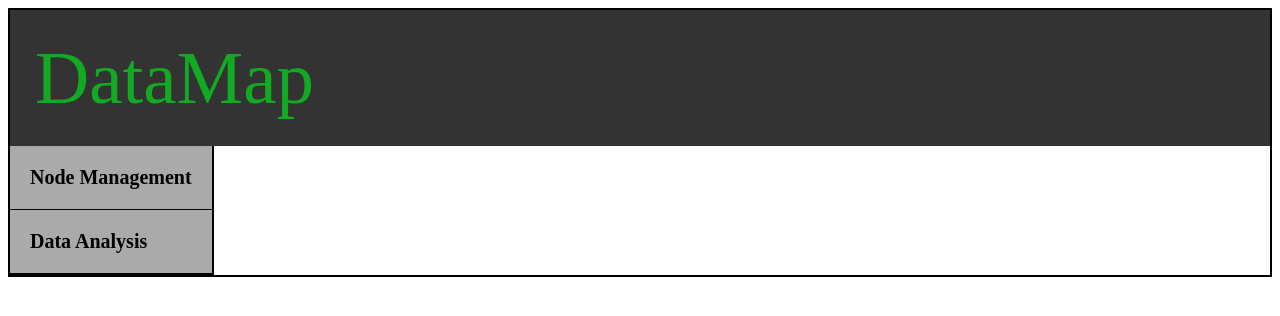
After one commit to DataMap13/DataMap, a PHP site: page /common/top.php in a window 1280 px wide. The commit adds this page. Shown: the top 316 px of the page. Run offline with PHP 8.4, Linux system fonts and the light colour scheme; data that the repository does not hold is empty; some libraries are stand-ins or nearby versions.

Commit message:
Created basic web insterface that shows node status in a table.

```diff
--- /dev/null
+++ b/web/common/style.css
@@ -0,0 +1,56 @@
+body {
+	border: 2px solid #000000;
+}
+
+a {
+	text-decoration: none;
+}
+
+.title {
+	font-size: 75px;
+	background-color: #333333;
+	padding: 25px;
+	color: #11AA22;
+}
+
+.main_menu {
+	display: inline-block;
+	background-color: #AAAAAA;
+	font-size: 20px;
+	font-weight: bold;
+	height: 100%;
+	vertical-align: top;
+	border-right: 2px solid black;
+	border-bottom: 1px solid black;
+}
+
+.main_menu_item {
+	padding: 20px;
+	color: black;
+	text-decoration: none;
+	border-bottom: 1px solid black;
+}
+
+.page_body {
+	display: inline-block;
+	padding: 20px;
+}
+
+.page_title {
+	font-size: 50px;
+	margin-bottom: 20px;
+}
+
+table {
+	text-align: center;
+	border: 2px solid black;
+}
+
+thead {
+	font-weight: bold;
+}
+
+td {
+	padding: 5px 10px;
+	border: 1px solid black;
+}
--- /dev/null
+++ b/web/common/top.php
@@ -0,0 +1,27 @@
+<!DOCTYPE html>
+
+<html>
+
+	<head>
+		<title>DataMap</title>
+		<link rel="stylesheet" type="text/css" href="../common/style.css" />
+		<script src="//ajax.googleapis.com/ajax/libs/dojo/1.8.3/dojo/dojo.js" data-dojo-config="async:true"></script>
+		<script type="text/javascript" src="javascript.js"></script>
+	</head>
+
+	<body onload="<?php echo $on_load; ?>">
+
+		<div class="title">DataMap</div>
+
+		<div class="main_menu">
+			<a href="../node_management">
+				<div class="main_menu_item">Node Management</div>
+			</a>
+			<a href="../data_analysis">
+				<div class="main_menu_item">Data Analysis</div>
+			</a>
+		</div>
+
+		<div class="page_body">
+
+			<div class="page_title"><?php echo $page_title; ?></div>
```
Also changed, not shown: web/common/bottom.php (added, +8 -0 lines), web/graphs/index.php (added, +29 -0 lines), web/index.php (+3 -29 lines), web/node_management/get_status.php (added, +41 -0 lines), web/node_management/index.php (added, +11 -0 lines), web/node_management/javascript.js (added, +44 -0 lines), web/graphs/get_data.php (renamed from web/get_data.php), web/graphs/get_graphs.php (renamed from web/get_graphs.php), web/graphs/get_tables.php (renamed from web/get_tables.php), web/graphs/index.js (renamed from web/index.js).
